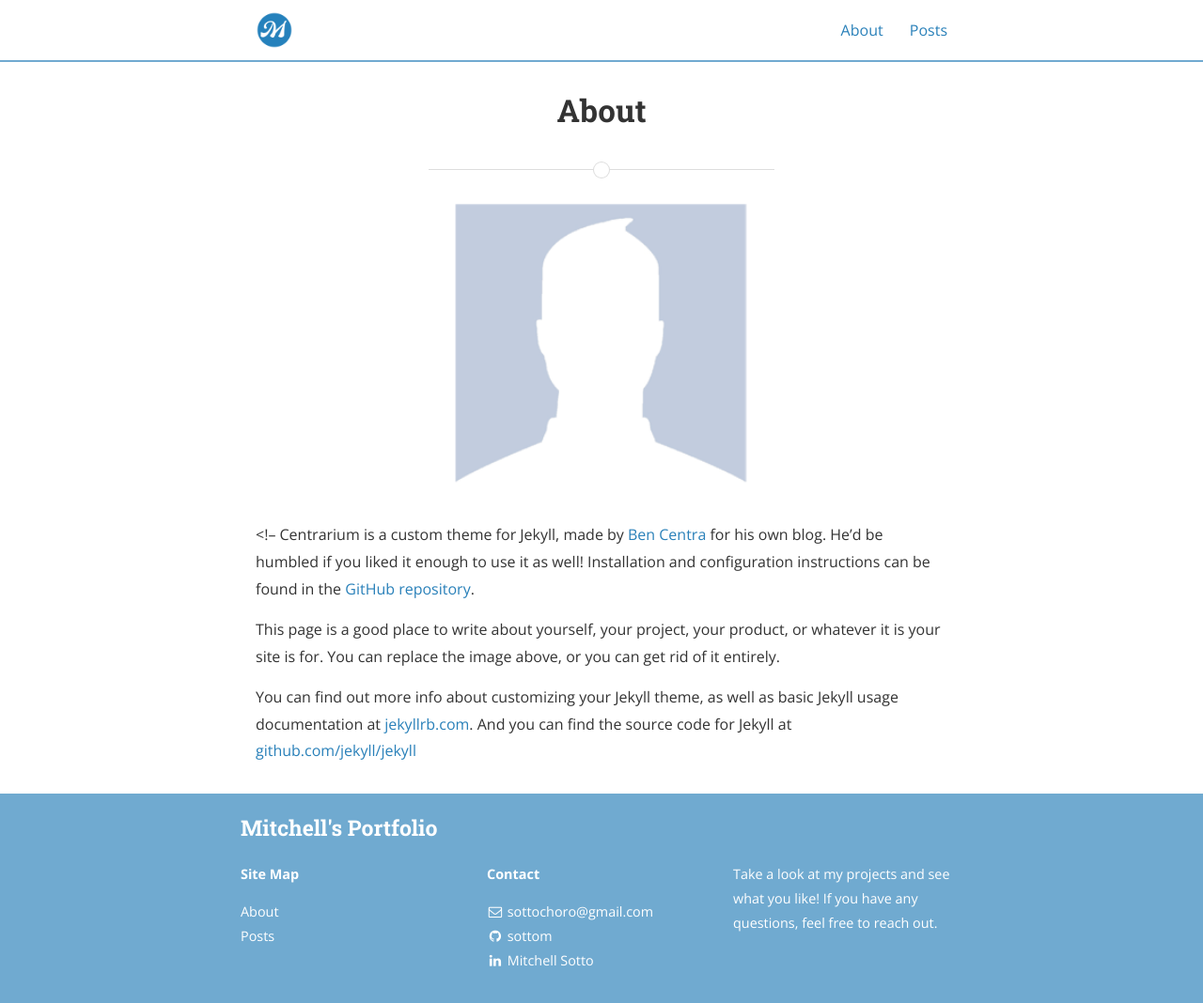
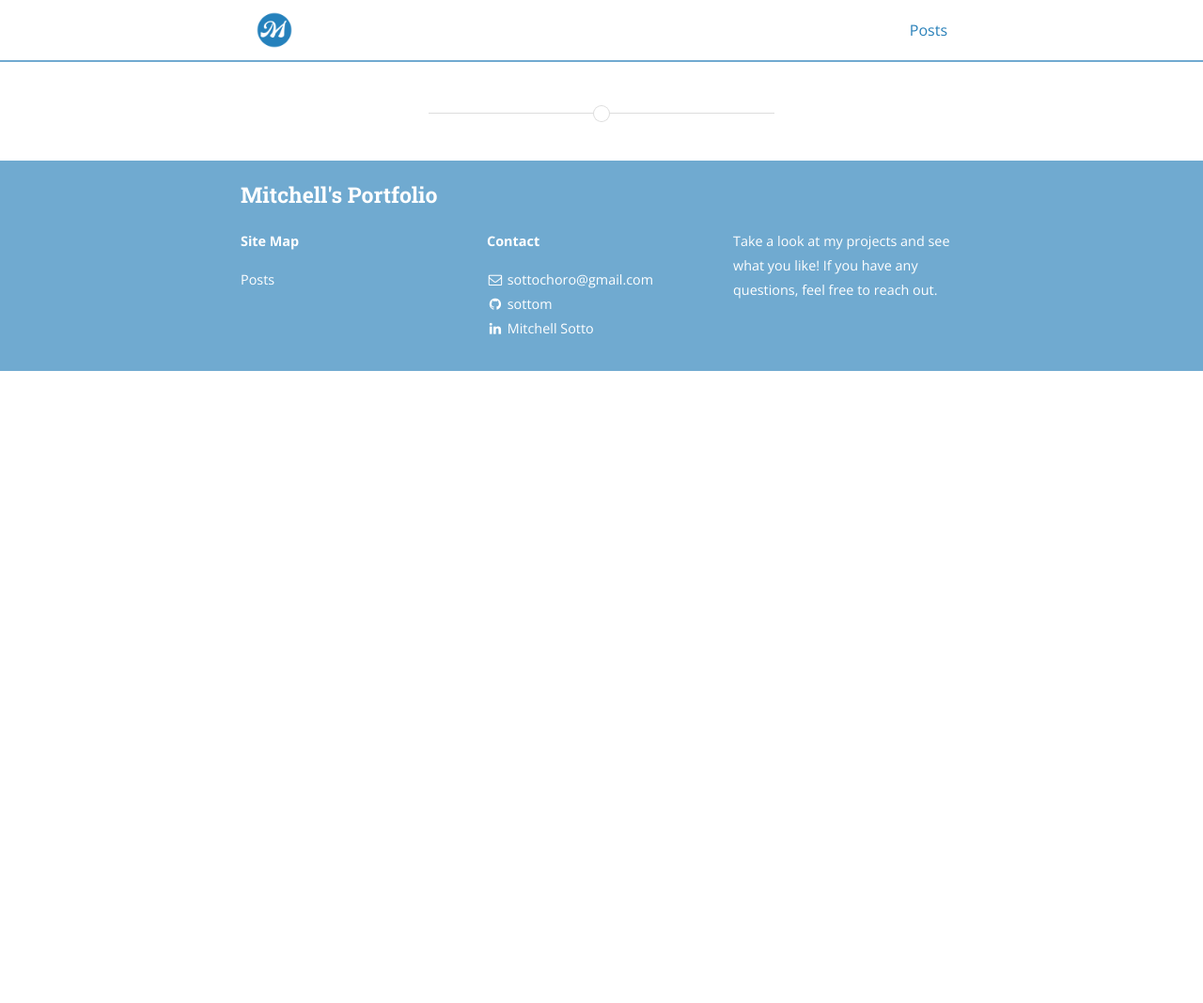
Before and after one commit to sottom/sottom.github.io, a Jekyll site: the page built from about.md, in a window 1280 px wide. Shown: the whole page at 94% size. Built offline with Jekyll 4.4.1, drawn with Linux system fonts in a browser that asks for light colours; nearby versions of some CDN libraries; our own code applies the rules of GitHub Pages for plain Markdown files; after the commit the page ends 900 px from its top, so only the background shows below that.

Commit message:
remove about

```diff
--- a/about.md
+++ b/about.md
@@ -1,10 +1,10 @@
----
+<!-- ---
 layout: page
 title: About
 permalink: /about/
 ---
 
-<img src="{{ site.baseurl }}/assets/profile-placeholder.gif" title="Profile Picture" class="profile">
+<img src="{{ site.baseurl }}/assets/profile-placeholder.gif" title="Profile Picture" class="profile"> -->
 <!--
 Centrarium is a custom theme for Jekyll, made by [Ben Centra][bencentra] for his own blog. He'd be humbled if you liked it enough to use it as well! Installation and configuration instructions can be found in the [GitHub repository](https://github.com/bencentra/centrarium).
 
```
